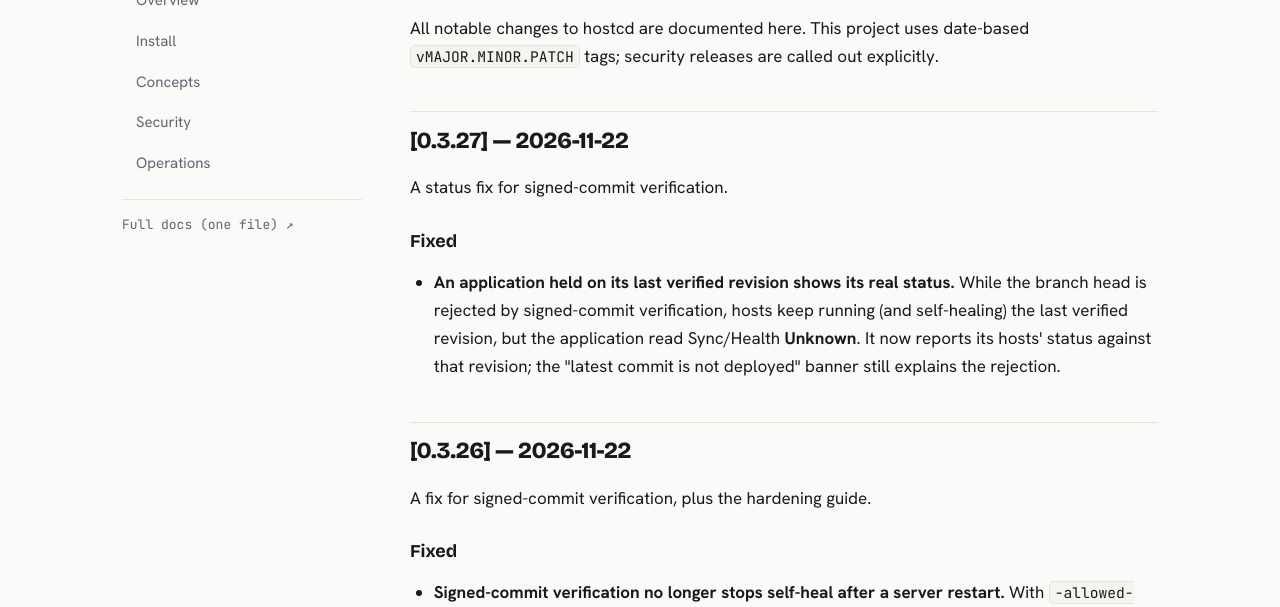
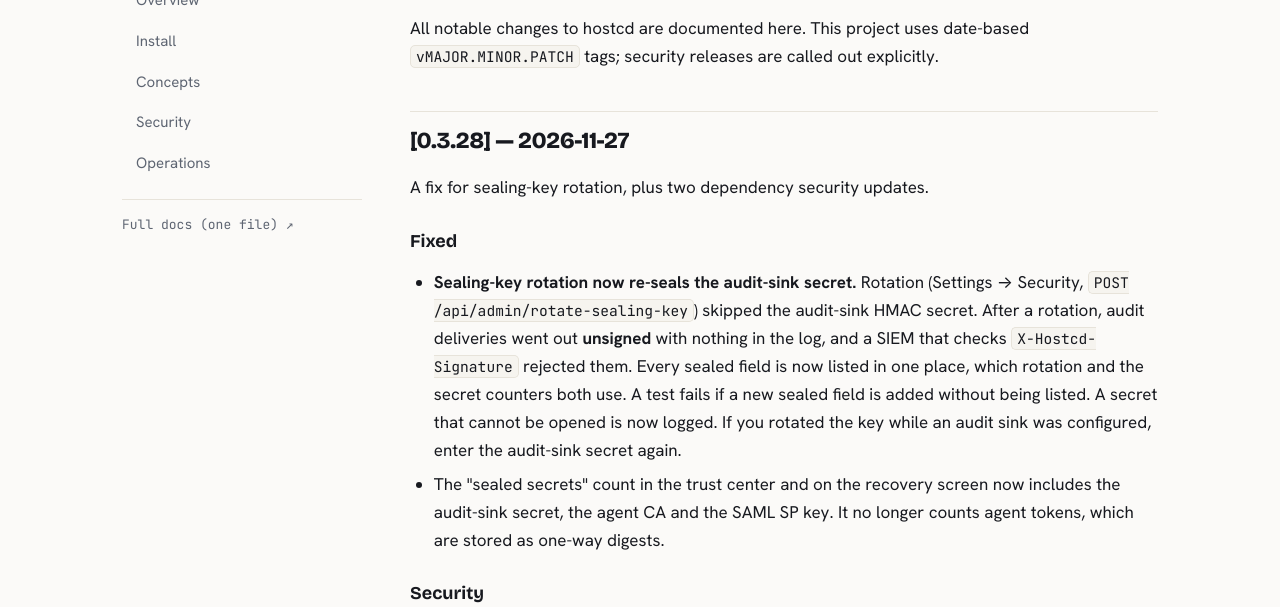
Before and after one commit to Inblade/hostcd-dist, a plain HTML site: page docs/changelog/index.html in a window 1280 px wide. Shown: the part 147-754 px from the top of the page. Drawn offline with Linux system fonts and the light colour scheme.

Commit message:
docs: sync hostcd.dev for v0.3.28 (#71)
Co-authored-by: hostcd-release <release@hostcd.dev>

```diff
--- a/docs/changelog/index.html
+++ b/docs/changelog/index.html
@@ -33,9 +33,33 @@
 <h1 id="changelog">Changelog</h1>
 <p>All notable changes to hostcd are documented here. This project uses date-based
 <code>vMAJOR.MINOR.PATCH</code> tags; security releases are called out explicitly.</p>
+<h2 id="0328--2026-11-27">[0.3.28] — 2026-11-27</h2>
+<p>A fix for sealing-key rotation, plus two dependency security updates.</p>
+<h3 id="fixed">Fixed</h3>
+<ul>
+<li><strong>Sealing-key rotation now re-seals the audit-sink secret.</strong> Rotation
+(Settings → Security, <code>POST /api/admin/rotate-sealing-key</code>) skipped the
+audit-sink HMAC secret. After a rotation, audit deliveries went out
+<strong>unsigned</strong> with nothing in the log, and a SIEM that checks
+<code>X-Hostcd-Signature</code> rejected them. Every sealed field is now listed in one
+place, which rotation and the secret counters both use. A test fails if a new
+sealed field is added without being listed. A secret that cannot be opened is
+now logged. If you rotated the key while an audit sink was configured, enter
+the audit-sink secret again.</li>
+<li>The &quot;sealed secrets&quot; count in the trust center and on the recovery screen
+now includes the audit-sink secret, the agent CA and the SAML SP key. It no
+longer counts agent tokens, which are stored as one-way digests.</li>
+</ul>
+<h3 id="security">Security</h3>
+<ul>
+<li><code>github.com/gorilla/websocket</code> updated to the upstream fix for GO-2026-6278:
+a weak random mask key on the host and node terminals. The impact on hostcd
+is low, because the server side does not mask its frames.</li>
+<li>Desktop app: the <code>cookie</code> crate is updated to 0.18.3 (RUSTSEC-2026-0594).</li>
+</ul>
 <h2 id="0327--2026-11-22">[0.3.27] — 2026-11-22</h2>
 <p>A status fix for signed-commit verification.</p>
-<h3 id="fixed">Fixed</h3>
+<h3 id="fixed-1">Fixed</h3>
 <ul>
 <li><strong>An application held on its last verified revision shows its real status.</strong>
 While the branch head is rejected by signed-commit verification, hosts keep
@@ -46,7 +70,7 @@ rejection.</li>
 </ul>
 <h2 id="0326--2026-11-22">[0.3.26] — 2026-11-22</h2>
 <p>A fix for signed-commit verification, plus the hardening guide.</p>
-<h3 id="fixed-1">Fixed</h3>
+<h3 id="fixed-2">Fixed</h3>
 <ul>
 <li><strong>Signed-commit verification no longer stops self-heal after a server
 restart.</strong> With <code>-allowed-signers</code>/<code>-gpg-home</code> on, a server that restarted
@@ -81,7 +105,7 @@ than v0.3.25 need one last manual upgrade. (#249)</li>
 </ul>
 <h2 id="0324--2026-11-22">[0.3.24] — 2026-11-22</h2>
 <p>A one-fix release for the approval gate.</p>
-<h3 id="fixed-2">Fixed</h3>
+<h3 id="fixed-3">Fixed</h3>
 <ul>
 <li><strong>A commit that changes nothing for a gated app no longer needs approval.</strong>
 An app held at its approved revision (approval gate with self-heal, or a host
@@ -94,7 +118,7 @@ host's desired state still waits for approval. (#246)</li>
 <h2 id="0323--2026-11-21">[0.3.23] — 2026-11-21</h2>
 <p>A security and approvals release: the rest of the approval-gate review, for
 host apps and cluster apps alike. No new resource kinds.</p>
-<h3 id="security">Security</h3>
+<h3 id="security-1">Security</h3>
 <ul>
 <li><strong>A cluster-app rollback no longer bypasses the approval gate.</strong> It applied a
 past revision immediately, so a single admin could change a gated cluster app
@@ -102,7 +126,7 @@ without a second approval. It now waits for approval like a sync, and a sync
 window that blocks manual syncs blocks it too. Upgrade is recommended if you
 use approval gates with cluster apps. (#243)</li>
 </ul>
-<h3 id="fixed-3">Fixed</h3>
+<h3 id="fixed-4">Fixed</h3>
 <ul>
 <li><strong>Gated cluster apps self-heal to the approved revision</strong>, as host apps do
 since 0.3.22: drift is restored automatically, a new revision still waits for
@@ -127,7 +151,7 @@ self-heal too; this is now documented. (#243)</li>
 <h2 id="0322--2026-11-21">[0.3.22] — 2026-11-21</h2>
 <p>A small fix release: approval gates and self-heal now work together. No new
 resource kinds or features.</p>
-<h3 id="fixed-4">Fixed</h3>
+<h3 id="fixed-5">Fixed</h3>
 <ul>
 <li><strong>Self-heal works under an approval gate.</strong> An app in a project that requires
 approval, with automated sync and self-heal on, now restores the revision a
@@ -149,7 +173,7 @@ did. (#240)</li>
 <h2 id="0321--2026-11-16">[0.3.21] — 2026-11-16</h2>
 <p>A security release. The fixes from the 2026-11 security review that had landed on
 <code>main</code> are now shipped; no new resource kinds or features.</p>
-<h3 id="security-1">Security</h3>
+<h3 id="security-2">Security</h3>
 <ul>
 <li><strong>The standalone <code>hostcd</code> server authenticates <code>/status</code>, <code>/metrics</code> and
 <code>/sync</code>.</strong> When a sync token is configured these endpoints are no longer open;
@@ -182,7 +206,7 @@ nothing new, or offers the update (one-click when the server has the updater
 configured) — so an operator no longer has to wait out the background poll or
 rely on the passive banner.</li>
 </ul>
-<h3 id="fixed-5">Fixed</h3>
+<h3 id="fixed-6">Fixed</h3>
 <ul>
 <li><strong>Settings were stale right after a form login.</strong> <code>/api/settings</code> is now
 refetched immediately after login (as it already was on a page reload), so the
@@ -249,7 +273,7 @@ the read-only banner: <code>-read-only-note</code> sets the reset-cadence senten
 <code>-read-only-link</code> renders a &quot;Learn more →&quot; link. This is what powers the public
 anonymous demo.</li>
 </ul>
-<h3 id="security-2">Security</h3>
+<h3 id="security-3">Security</h3>
 <ul>
 <li><strong>Toolchain bumped to Go 1.26.11</strong> — picks up the <code>net/http</code> fix for
 GO-2026-6859.</li>
@@ -262,7 +286,7 @@ trusted network). A server started manually without the token still leaves
 agent — so <code>sha256sum -c</code> can no longer verify a release green while an artifact
 that silently failed to build is simply absent from <code>SHA256SUMS</code>.</li>
 </ul>
-<h3 id="fixed-6">Fixed</h3>
+<h3 id="fixed-7">Fixed</h3>
 <ul>
 <li>The modal/drawer scrim is now a neutral black, so it visibly dims the content
 behind it on the dark theme (it previously matched the dark page background and
@@ -290,7 +314,7 @@ host's previous token immediately, so the agent is briefly offline until it is
 reconfigured with the new token.</li>
 </ul>
 <h2 id="0316--2026-11-09--reliability--ha-hardening">[0.3.16] — 2026-11-09 — reliability &amp; HA hardening</h2>
-<h3 id="security-3">Security</h3>
+<h3 id="security-4">Security</h3>
 <ul>
 <li><strong>Fixed a reload-path panic (DoS):</strong> a config reload that produced a nil
 result set could panic the server; reload is now nil-safe.</li>
@@ -313,7 +337,7 @@ nothing has been written yet; an undeliverable forward returns <code>503</code>
 <code>Retry-After</code> rather than a hard <code>502</code>.</li>
 <li>HA remains an <strong>Enterprise preview</strong> pending a multi-day two-node soak.</li>
 </ul>
-<h3 id="fixed-7">Fixed</h3>
+<h3 id="fixed-8">Fixed</h3>
 <ul>
 <li>The server <strong>refuses a server-side install from a stale <code>-agent-dist</code></strong>
 (prevents a silent agent downgrade) and warns at startup on a version mismatch.</li>
@@ -335,7 +359,7 @@ when its DSN is missing, adds an embedded-key SSO end-to-end check, and the
 RUSTSEC-2024-0429 glib ignore self-expires once glib reaches ≥ 0.20.</li>
 </ul>
 <h2 id="0315--2026-11-08--security-release">[0.3.15] — 2026-11-08 — security release</h2>
-<h3 id="security-4">Security</h3>
+<h3 id="security-5">Security</h3>
 <ul>
 <li><strong>High:</strong> fixed an app-destination <strong>label-scope bypass</strong> — a per-host agent
 token could read another scope's secret-bearing manifest by reporting crafted
@@ -354,13 +378,13 @@ package/service/user/group names.</li>
 <code>package</code>/<code>file</code>/<code>service</code>). See <code>docs/WINDOWS.md</code>.</li>
 <li>UI: view and edit a host's admin-assigned targeting labels.</li>
 </ul>
-<h3 id="fixed-8">Fixed</h3>
+<h3 id="fixed-9">Fixed</h3>
 <ul>
 <li>Documentation consistency (pricing/trial wording); self-contained public
 release notes.</li>
 </ul>
 <h2 id="0314--2026-11-07">[0.3.14] — 2026-11-07</h2>
-<h3 id="security-5">Security</h3>
+<h3 id="security-6">Security</h3>
 <ul>
 <li>Bumped <code>golang.org/x/oauth2</code> to v0.27.0 (CVE-2025-22868).</li>
 </ul>
```
Also changed, not shown: docs/index.html (+1 -1 lines), 2 other files.
